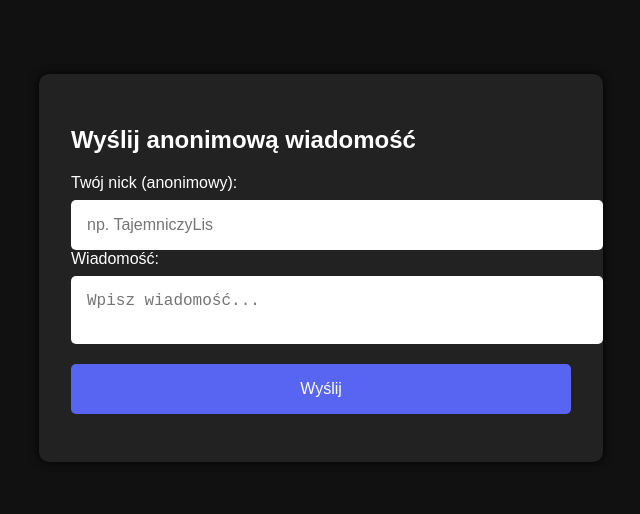
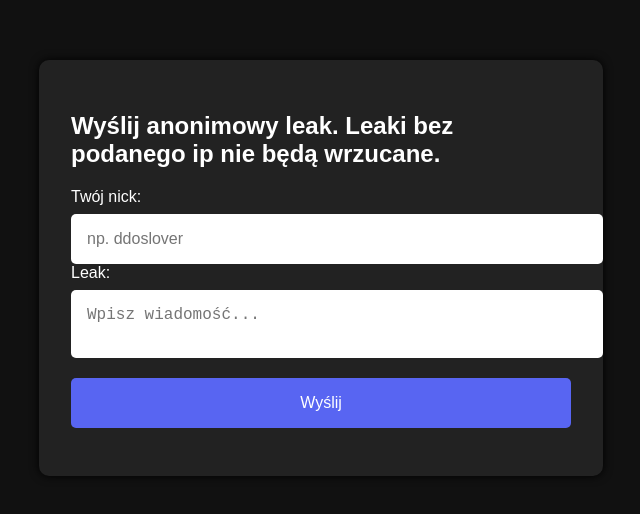
Before and after one commit to kostek1123Q/whleaks, a plain HTML site: page index.html in a window 1280 px wide. Shown: the part 156-670 px from the top of the page, without its empty margins (319-959 px from the left). Drawn offline with Linux system fonts and the light colour scheme.

Commit message:
Update index.html

```diff
--- a/index.html
+++ b/index.html
@@ -3,7 +3,7 @@
 <head>
   <meta charset="UTF-8" />
   <meta name="viewport" content="width=device-width, initial-scale=1.0"/>
-  <title>Anonimowe Wiadomości</title>
+  <title>Zleakuj Kogo Chcesz!</title>
   <style>
     body {
       font-family: Arial, sans-serif;
@@ -51,11 +51,11 @@
 </head>
 <body>
   <div class="container">
-    <h2>Wyślij anonimową wiadomość</h2>
-    <label for="nick">Twój nick (anonimowy):</label>
-    <input type="text" id="nick" placeholder="np. TajemniczyLis">
+    <h2>Wyślij anonimowy leak. Leaki bez podanego ip nie będą wrzucane.</h2>
+    <label for="nick">Twój nick:</label>
+    <input type="text" id="nick" placeholder="np. ddoslover">
 
-    <label for="message">Wiadomość:</label>
+    <label for="message">Leak:</label>
     <textarea id="message" placeholder="Wpisz wiadomość..."></textarea>
 
     <button onclick="sendMessage()">Wyślij</button>
```
